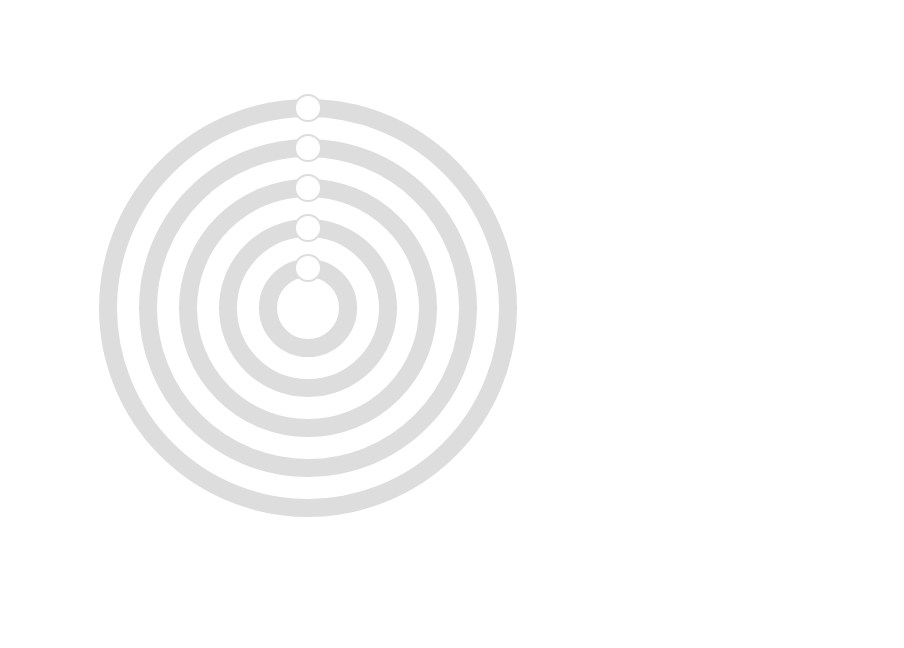
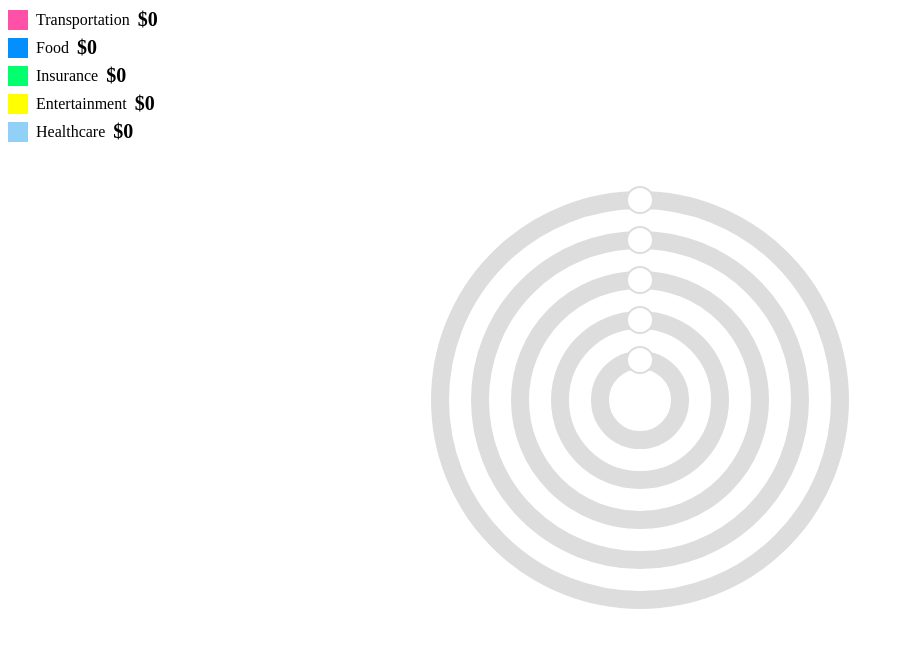
Before and after one commit to nezaBacar/circular-slider, a plain HTML site: page index.html in a window 1280 px wide. Shown: the whole page, without its empty margins (0-904 px from the left). Drawn offline with Linux system fonts and the light colour scheme.

Commit message:
added legend to CircularSlider

```diff
--- a/CircularSlider.js
+++ b/CircularSlider.js
@@ -54,8 +54,34 @@ class CircularSlider {
     svg.appendChild(progress);
     svg.appendChild(handle);
 
+    this.createLegendItem();
     this.updatePosition();
     this.addEventListeners();
+  }
+
+  createLegendItem() {
+    const colorBox = document.createElement("div");
+    colorBox.className = "legend-color";
+    colorBox.style.backgroundColor = this.options.color;
+
+    const legendValue = document.createElement("span");
+    legendValue.className = "legend-value";
+    legendValue.id = `${this.options.container}`;
+    legendValue.textContent = `$${this.value}`;
+
+    const legendName = document.createElement("span");
+    legendName.className = "legend-name";
+    legendName.textContent = this.options.container;
+
+    const legendItem = document.createElement("div");
+    legendItem.className = "legend-item";
+
+    legendItem.appendChild(colorBox);
+    legendItem.appendChild(legendName);
+    legendItem.appendChild(legendValue);
+
+    const legendContainer = document.getElementById("legend-container");
+    legendContainer.appendChild(legendItem);
   }
 
   updatePosition() {
@@ -140,5 +166,11 @@ class CircularSlider {
     this.value = Math.round(normalizedValue / this.options.step) * this.options.step;
 
     this.updatePosition();
+    this.updateLegend();
+  }
+
+  updateLegend() {
+    const element = document.querySelector(`.legend-item #${this.options.container}`);
+    element.textContent = `$${this.value}`;
   }
 }
--- a/index.html
+++ b/index.html
@@ -9,8 +9,9 @@
   </head>
   <body>
     <div class="container">
+      <div id="legend-container"></div>
       <div id="sliders-container">
-        <svg id="sliders-svg" width="600" height="600"></svg>
+        <svg id="sliders-svg" width="430" height="430"></svg>
       </div>
     </div>
     <script src="./CircularSlider.js"></script>
--- a/style.css
+++ b/style.css
@@ -0,0 +1,39 @@
+body {
+  margin: 0px;
+}
+
+#sliders-container {
+  position: relative;
+  width: 100%;
+  height: 100vh;
+}
+
+#sliders-container svg {
+  position: absolute;
+  top: 50%;
+  left: 50%;
+  transform: translate(-50%, -50%);
+}
+
+#legend-container {
+  position: absolute;
+  left: 8px;
+  top: 8px;
+}
+
+.legend-item {
+  display: flex;
+  align-items: center;
+  gap: 8px;
+  margin-bottom: 5px;
+}
+
+.legend-color {
+  width: 20px;
+  height: 20px;
+}
+
+.legend-value {
+  font-size: 20px;
+  font-weight: bold;
+}
```
